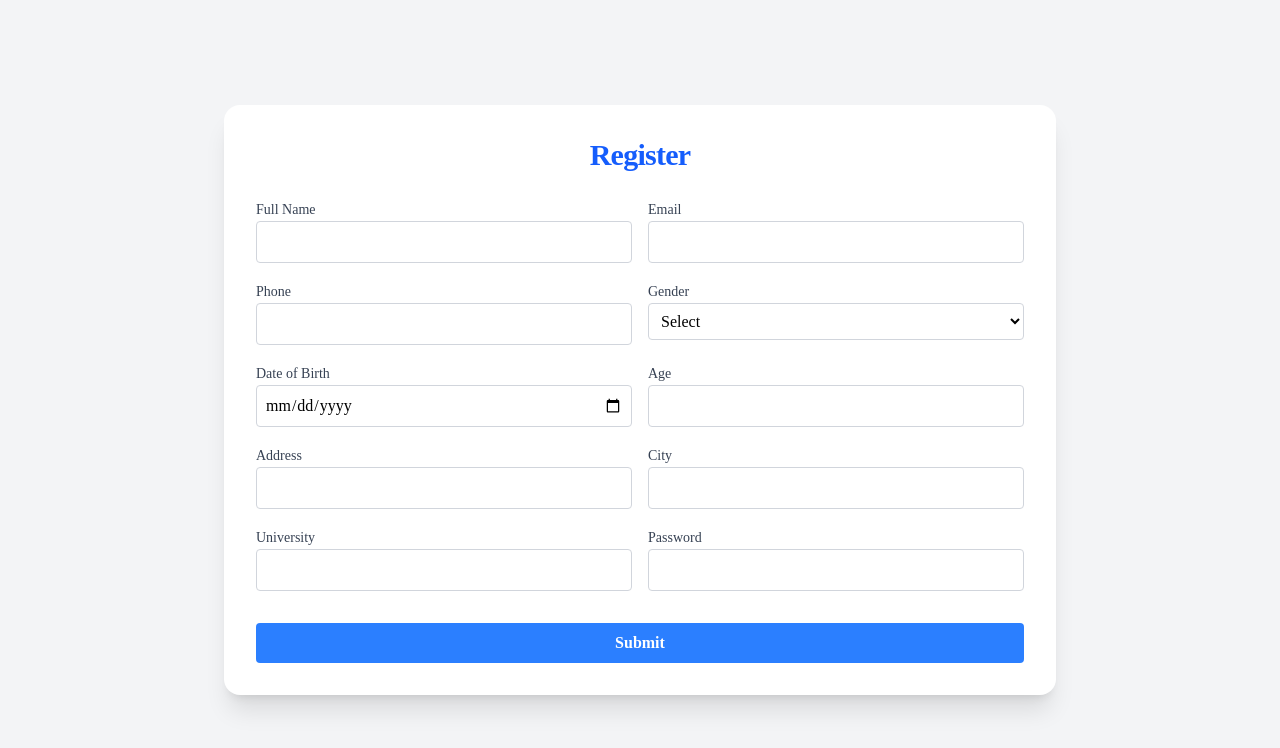
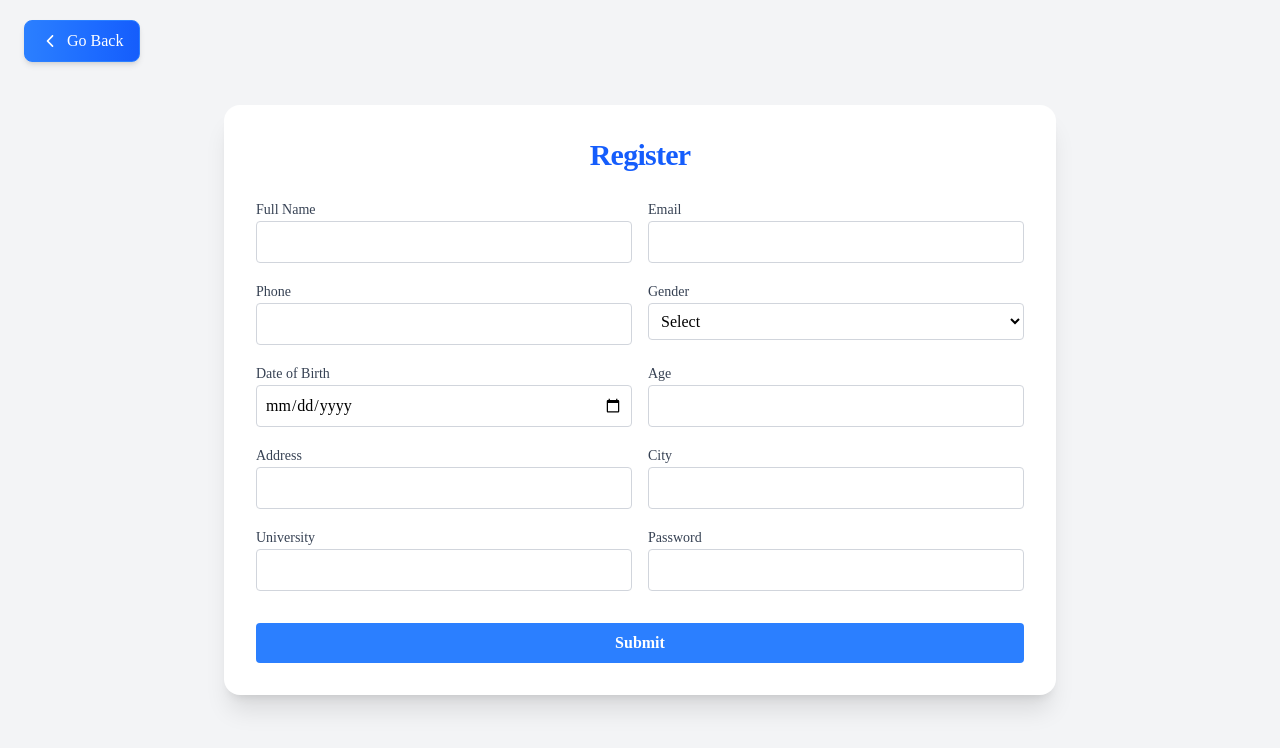
Before and after one commit to KushagraSharma10/Data-Management, a React (Vite) app in the folder frontend/: page /user/create in a window 1280 px wide. Shown: the top 748 px of the page. Built offline with nearby package versions, Linux system fonts and the light colour scheme.

Commit message:
back button is added in userForm.jsx

```diff
--- a/frontend/src/components/UserForm.jsx
+++ b/frontend/src/components/UserForm.jsx
@@ -1,6 +1,7 @@
 import axios from "axios";
 import React, { useState } from "react";
-
+import { IoIosArrowBack } from "react-icons/io";
+import { Link } from "react-router";
 export default function RegisterForm() {
   const [formData, setFormData] = useState({
     fullName: "",
@@ -52,6 +53,18 @@ export default function RegisterForm() {
 
   return (
     <div className="min-h-screen bg-gray-100 flex justify-center items-center px-4">
+
+<Link
+  to="/"
+  className="absolute top-5 left-6 flex items-center gap-2
+             px-4 py-2 rounded-lg border
+             border-blue-500
+             bg-gradient-to-r from-blue-500 to-blue-600
+             text-white transition-all duration-300 shadow-md hover:shadow-lg"
+>
+  <IoIosArrowBack className="text-lg" />
+  Go Back
+</Link>
       <div className="flex bg-white rounded-2xl shadow-xl w-[65vw] p-8 gap-10">
         <form onSubmit={handleSubmit} className="w-full flex flex-col gap-4">
           <h2 className="text-3xl font-semibold tracking-tight text-blue-600 mb-2 text-center">
```
